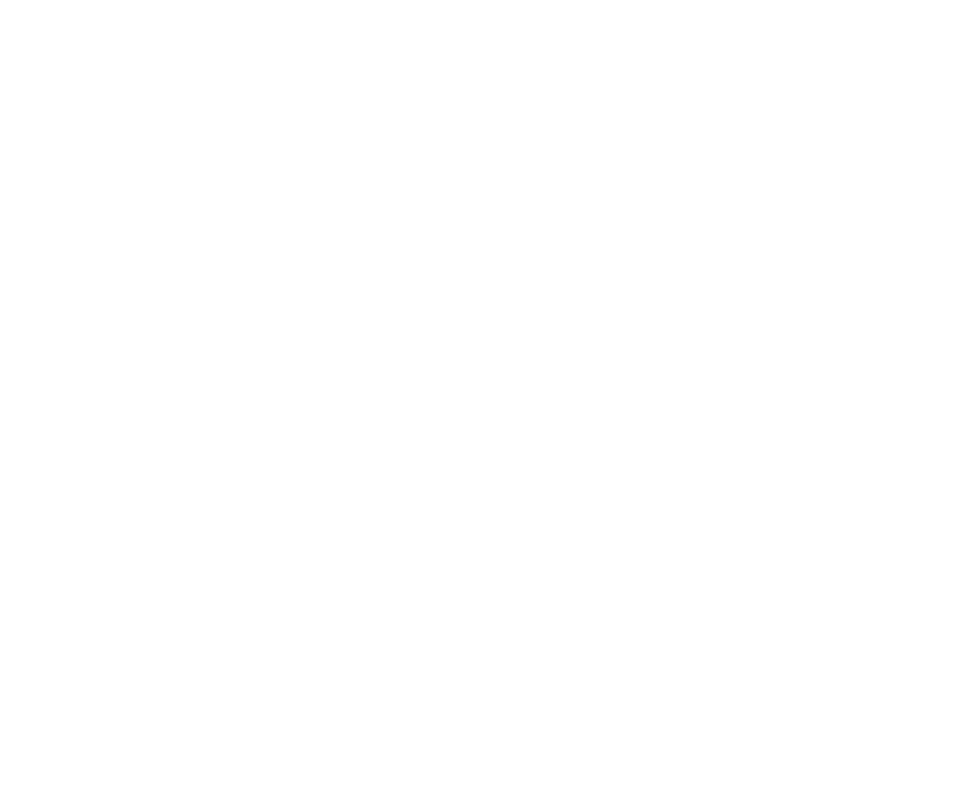
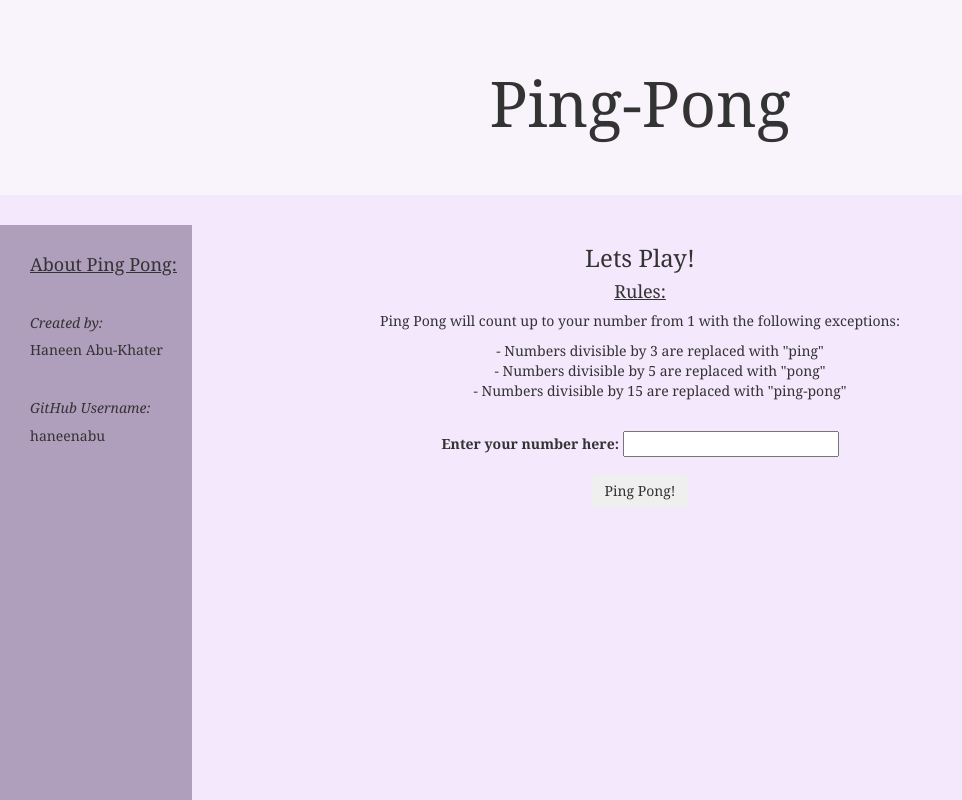
Before and after one commit to haneenabu/Ping-Pong, a plain HTML site: page index.html in a window 1280 px wide. Shown: the whole page, without its empty margins (0-962 px from the left). Drawn offline with Linux system fonts and the light colour scheme.

Commit message:
add the page layout styling

```diff
--- a/css/styles.css
+++ b/css/styles.css
@@ -0,0 +1,26 @@
+body{
+  background-color: #f3e8fc;
+  font-family: Georgia;
+  text-align: center;
+}
+h4{
+  text-decoration: underline;
+}
+.jumbotron{
+  background-color: #f9f4fc;
+}
+#mySidenav{
+  background-color: #af9ebc;
+  float: left;
+  width: 15%;
+  height: 100%;
+  padding-bottom: 26%;
+  padding-top: 20px;
+  padding-left: 30px;
+  position: fixed;
+  text-align: left;
+  /*padding-right: 40px;*/
+}
+#result {
+  display: none;
+}
--- a/index.html
+++ b/index.html
@@ -6,9 +6,42 @@
     <script src="js/jquery-3.2.1.js"></script>
     <script src="js/scripts.js"></script>
     <meta charset="utf-8">
-    <title></title>
+    <title>Ping Pong</title>
   </head>
   <body>
+    <div class="jumbotron">
+      <h1>Ping-Pong</h1>
+    </div>
+    <div id= "mySidenav" class="sidenav">
+      <h4>About Ping Pong:</h4>
+      <br>
+      <h5><em>Created by: </em></h5>
+      <p>Haneen Abu-Khater</p>
+      <br>
+      <h5><em>GitHub Username: </em></h5>
+      <p>haneenabu</p>
+    </div>
 
+    <div class="container">
+      <h3>Lets Play!</h3>
+      <h4>Rules: </h4>
+      <p>Ping Pong will count up to your number from 1 with the following exceptions: </p>
+      <ul>
+        <li> - Numbers divisible by 3 are replaced with "ping"</li>
+        <li> - Numbers divisible by 5 are replaced with "pong"</li>
+        <li> - Numbers divisible by 15 are replaced with "ping-pong"</li>
+      </ul>
+      <br>
+      <form id="gameForm">
+        <div class="form-group">
+          <label for="number">Enter your number here: </label>
+          <input id="number" type="text">
+        </div>
+        <button type="submit" class="btn">Ping Pong!</button>
+      </form>
+      <div id="result">
+        <p>Here are your Ping Pong results: <span id="pingPong"></span></p>
+      </div>
+    </div>
   </body>
 </html>
```
